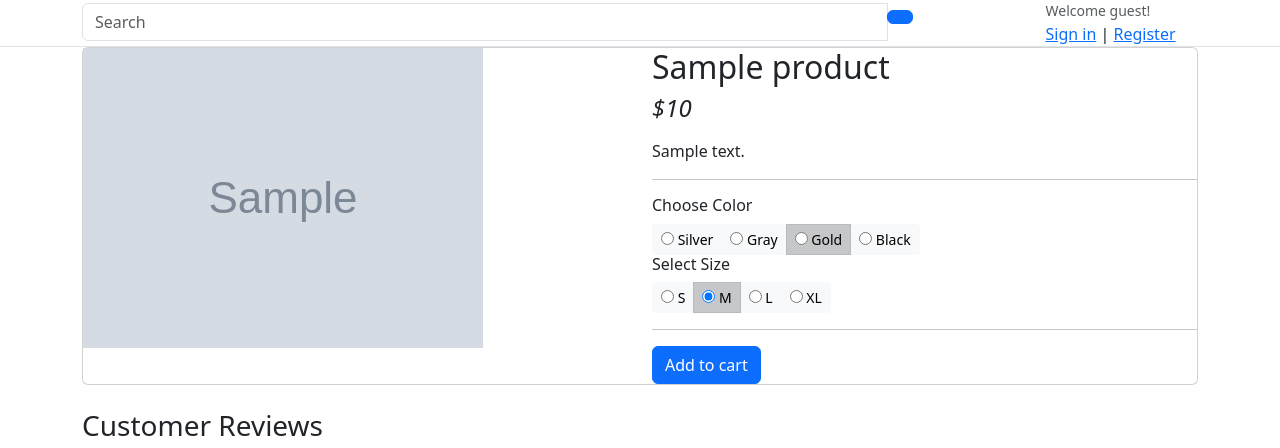
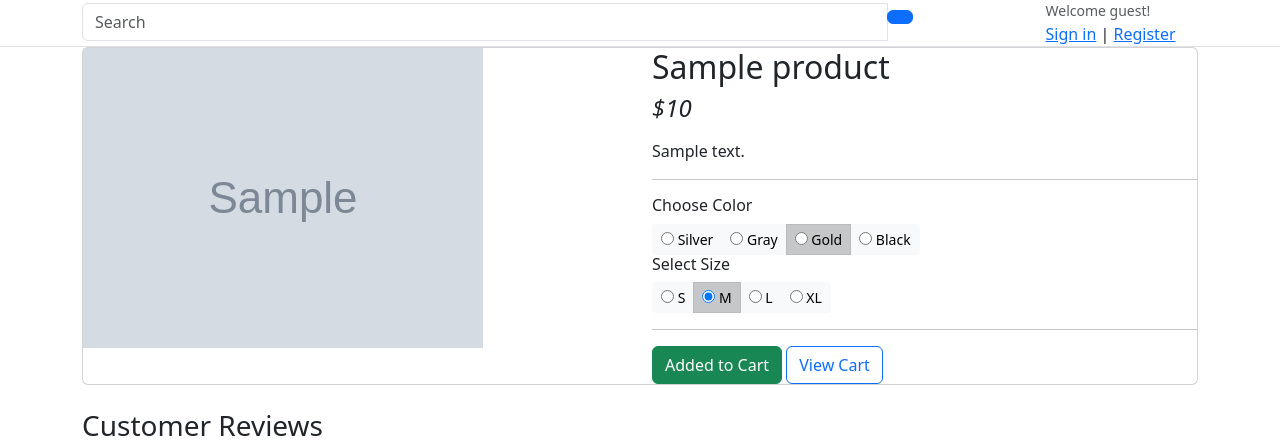
Before and after one commit to Manoj-Bhandarkar/django-kart, a Django app: template templates/store/product_detail.html in a window 1280 px wide. Shown: the part 381-829 px from the top of the page. Run offline with Django 3.2, Linux system fonts and the light colour scheme; the template is opened without the code that fills it: values that come from a table or form of the project are taken from there, others are empty; tables that the repository leaves empty hold one stand-in row (values such as "Sample post"); grey boxes marked "Sample" are stand-in pictures; some libraries are stand-ins or nearby versions.

Commit message:
Cart - Check for Empty Cart, Fix Add to Cart Links and Check If the Product Added to the Cart

```diff
--- a/templates/store/product_detail.html
+++ b/templates/store/product_detail.html
@@ -70,9 +70,15 @@
                         {% if single_product.stock <= 0 %}
                             <h5>Out of Stock</h5>
                         {% else %}
+                            {% if in_cart %}
+                            <a href="#" class="btn  btn-success"> <span class="text">Added to
+                                    Cart</span> <i class="fas fa-check"></i> </a>
+                            <a href="{% url 'cart' %}" class="btn  btn-outline-primary"> <span class="text">View
+                                    Cart</span> <i class="fas fa-eye"></i> </a>
+                            {% else %}
                             <a href="{% url 'add_cart' single_product.id %}" class="btn  btn-primary"> <span class="text">Add to
-                                    cart</span>
-                                <i class="fas fa-shopping-cart"></i> </a>
+                                    Cart</span> <i class="fas fa-shopping-cart"></i> </a>
+                            {% endif %}
                         {% endif %}
                     </article> <!-- product-info-aside .// -->
                 </main> <!-- col.// -->
```
Also changed, not shown: store/views.py (+5 -2 lines), templates/store/cart.html (+12 -4 lines), templates/store/store.html (+7 -2 lines).
